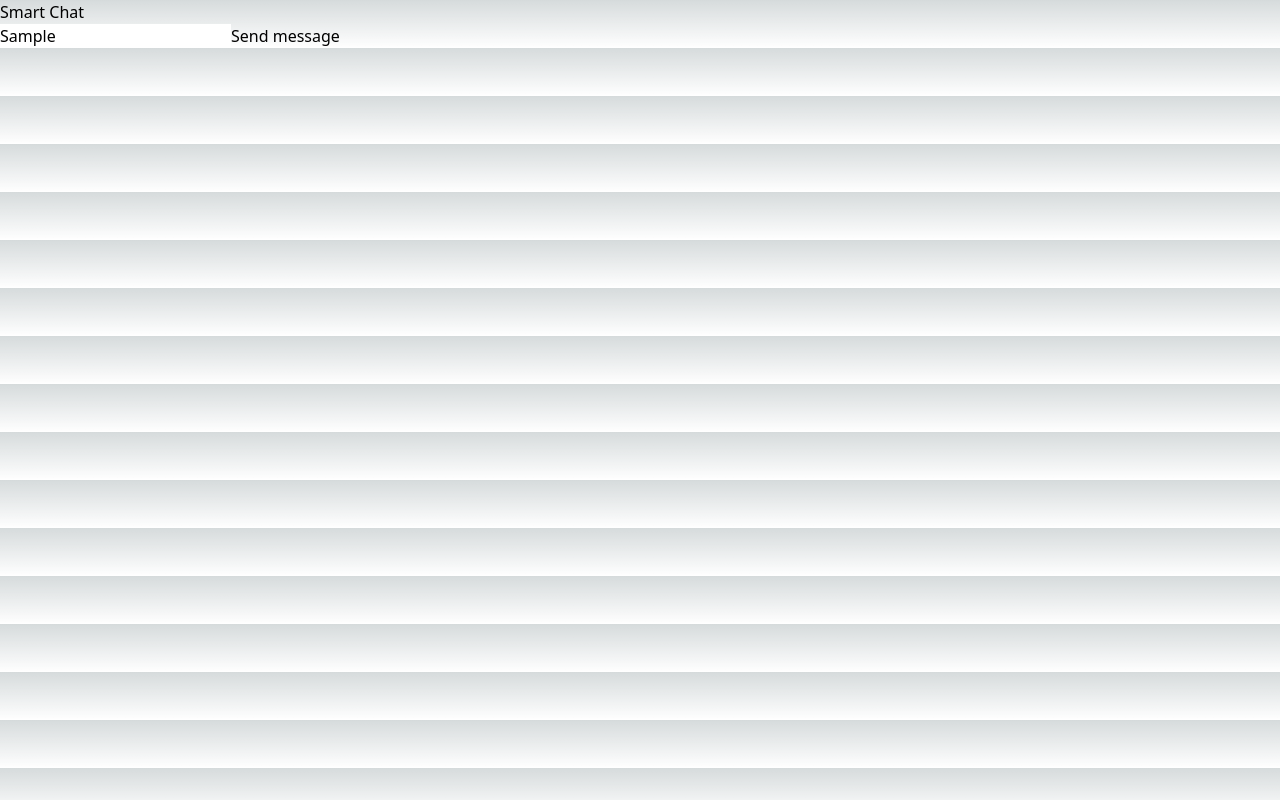
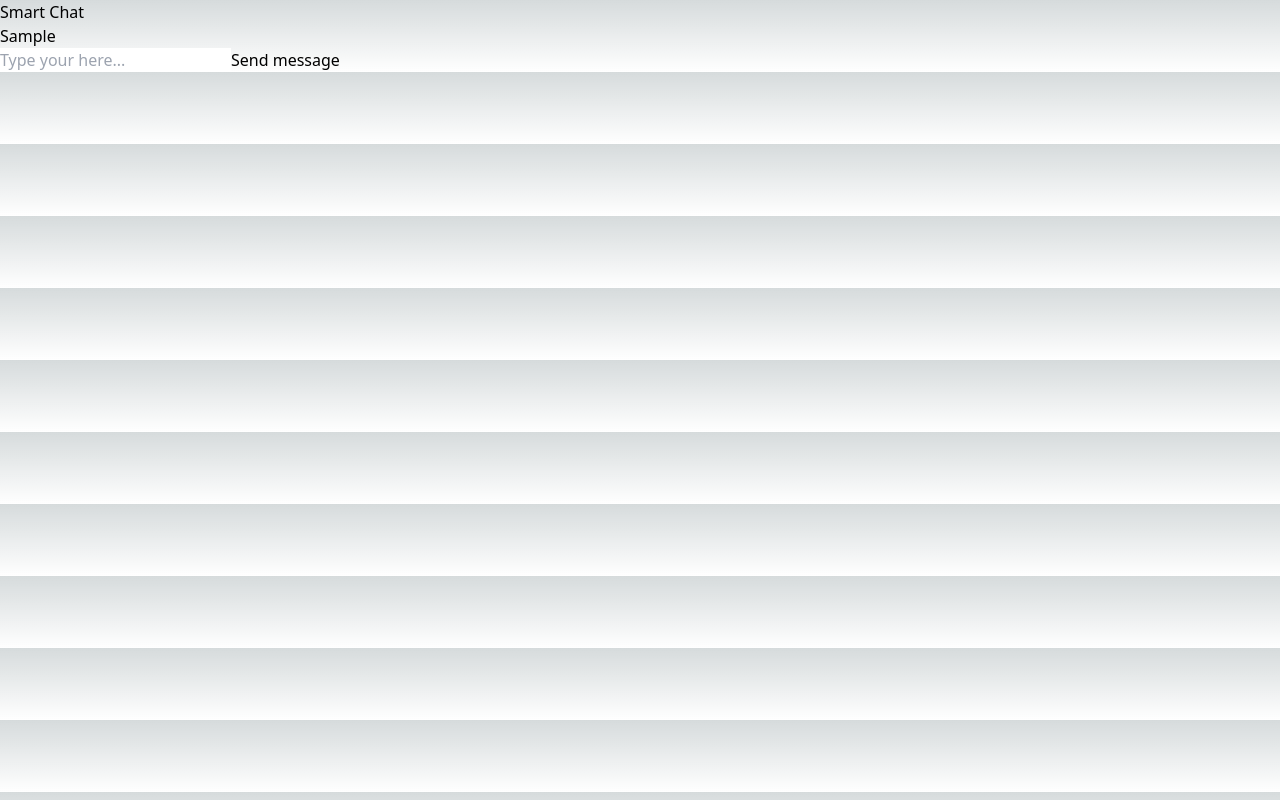
Before and after one commit to GabSanWebDev/chatbot, a Next.js app: page / in a window 1280 px wide. Both pictures are taken after typing "Sample" into the empty fields and a click on the button "Send message". Built offline with nearby package versions, Linux system fonts and the light colour scheme.

Commit message:
Imp/added form tags and types

```diff
--- a/pages/index.tsx
+++ b/pages/index.tsx
@@ -6,18 +6,31 @@ const inter = Inter({ subsets: ['latin'] })
 
 export default function Home() {
   const [inputValue, setInputValue] = useState('');
-  const [chatLog, setChatLog] = useState([]);
+  const [chatLog, setChatLog] = useState<any>([]);
   const [isLoading, setIsLoading] = useState(false);
 
-  const handleSubmit = (event: any) => {
+  const handleSubmit = (event: { preventDefault: () => void; }) => {
     event.preventDefault();
+
+    setChatLog((prevChatLog:any) => [...prevChatLog, {type: 'user', message: inputValue}]);
+
+    setInputValue('');
   }
-
+  interface Message {
+    message: String
+  }
   return (
     <>
     <h1>Smart Chat</h1>
-    <input type="text" placeholder="Type your here..." value={inputValue} onChange={(e) => setInputValue(e.target.value)}/>
-    <button type="submit">Send message</button>
+    {
+      chatLog.map((message:Message, index:string) => (
+        <div key={index}>{message.message}</div>
+      ))
+    }
+    <form onSubmit={handleSubmit}>
+      <input type="text" placeholder="Type your here..." value={inputValue} onChange={(e) => setInputValue(e.target.value)}/>
+      <button type="submit">Send message</button>
+    </form>
     </>
   )
 }
```
